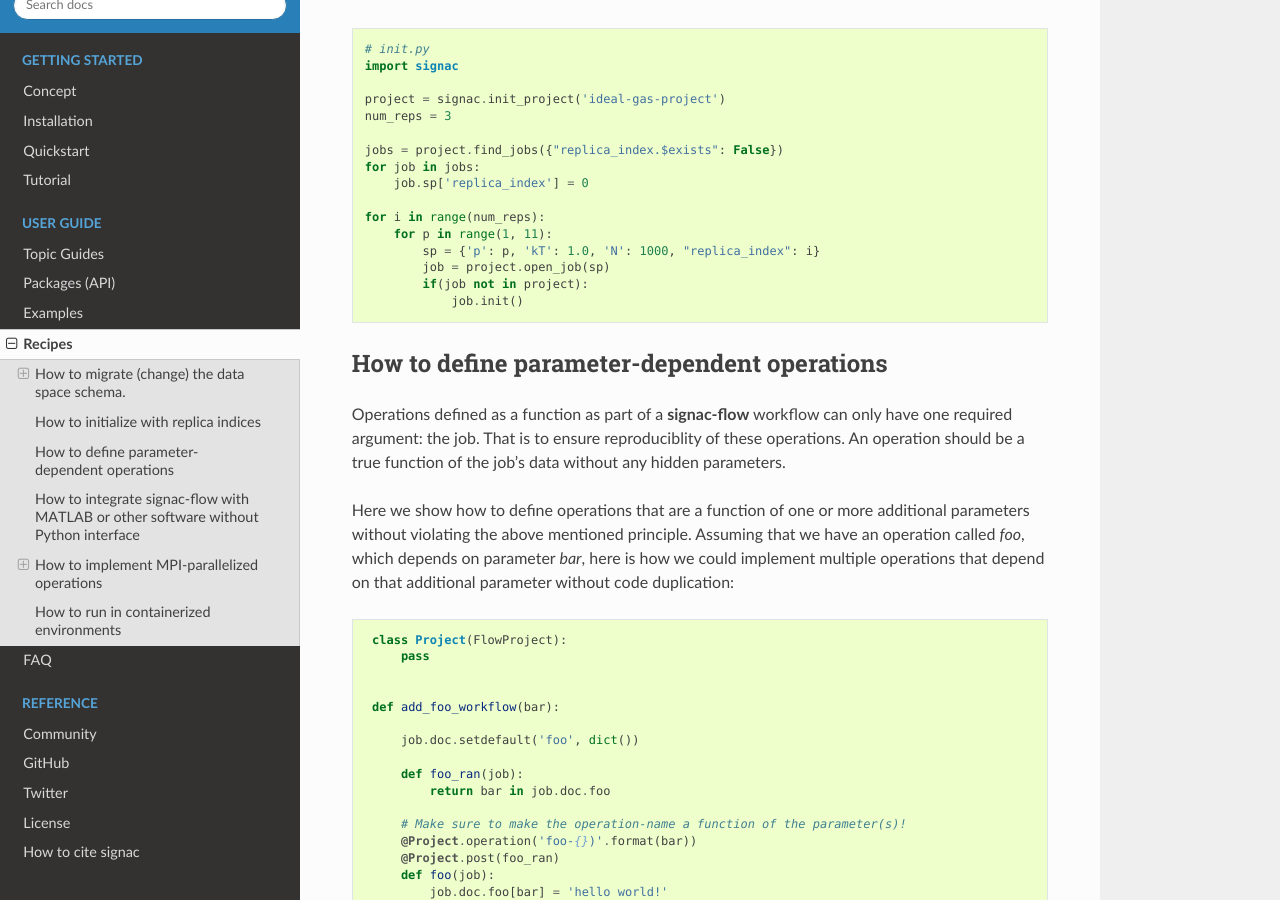
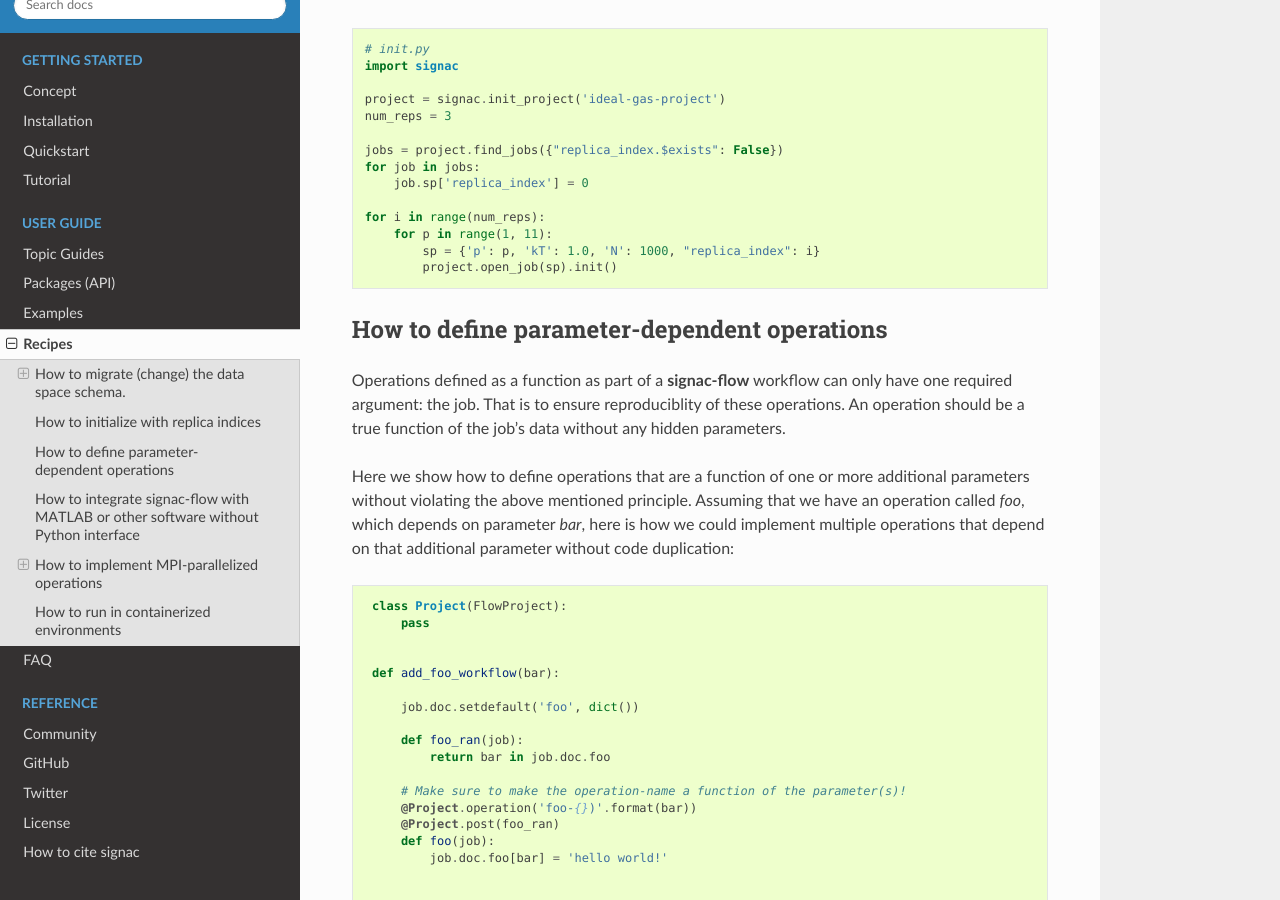
Before and after one commit to glotzerlab/signac-docs, a Sphinx documentation site: the page built from docs/source/recipes.rst, in a window 1280 px wide and 900 px high, scrolled down 1893 px. Built offline with Sphinx 7.4.7 and the Read the Docs theme 2.0.0, drawn with Linux system fonts in a browser that asks for light colours.

Commit message:
use project.open_job(sp).init() to initialize the project

```diff
--- a/docs/source/recipes.rst
+++ b/docs/source/recipes.rst
@@ -106,9 +106,7 @@ We often require multiple jobs with the same statepoint to collect enough inform
     for i in range(num_reps):
         for p in range(1, 11):
             sp = {'p': p, 'kT': 1.0, 'N': 1000, "replica_index": i}
-            job = project.open_job(sp)
-            if(job not in project):
-                job.init()
+            project.open_job(sp).init()
 
 How to define parameter-dependent operations
 ============================================
```
